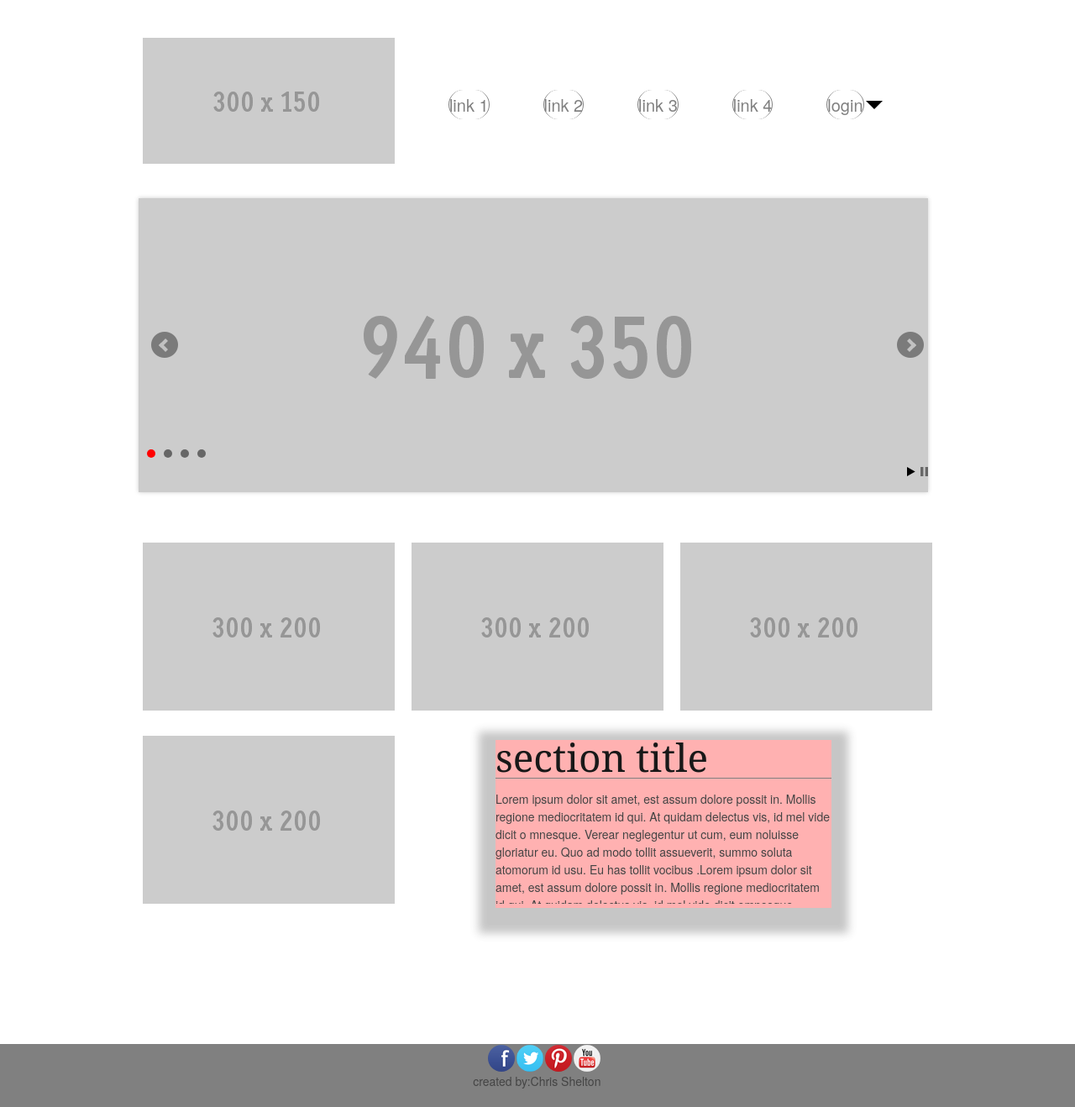
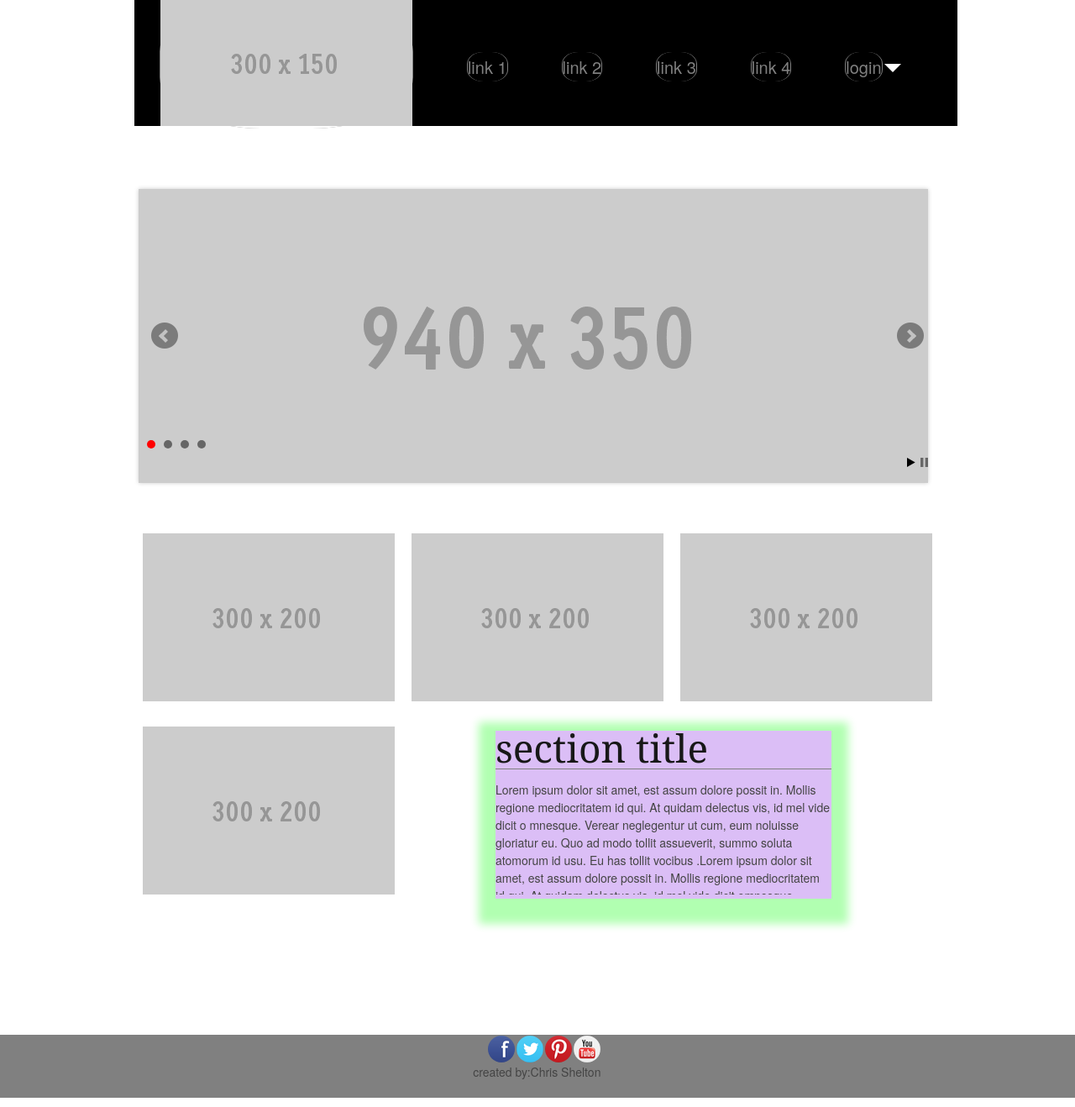
Before and after one commit to cshelton00/my_repo, a PHP site: page / in a window 1280 px wide. Shown: the whole page at 84% size. Run offline with PHP 8.4, Linux system fonts and the light colour scheme; some libraries are stand-ins or nearby versions.

Commit message:
expermented with fixed header/added javascript for log in/log out

```diff
--- a/responsive page/index.html
+++ b/responsive page/index.html
@@ -41,17 +41,18 @@
 			<li class="link nav_item"> <a class="links" href="#">link 2</a> </li>
 			<li class="link nav_item"> <a class="links" href="#">link 3</a> </li>
 			<li class="link nav_item"> <a class="links" href="#">link 4</a> </li>
-			<li class="link nav_item"> <a class="links toggle" href="#">login</a>
+			<li class="link nav_item login_link"> <a class="links toggle" href="#">login</a>
 				<ul class="login">
 		                 <li class="form_li"><form class="login_form" method="#" action="#">
 		                      <input type="text" name="username" placeholder="user name" />
 		                      <input type="password" name="password" placeholder="password" />
 		                      <input class="btn xlogin" type="button" name="login" value="login" />
-		                      <input class="btn btn_last" type="button" name="reset"  value="forgot username/password" />
+		                      <input class="btn" type="button" name="reset"  value="forgot username/password" />
 		                      <button type="button" class="btn sign_up"> sign up</button> </form>
                       		</li>
 	              	</ul>
 			</li>
+			<li class="link nav_item"> <a class="links logout" href="#">log out</a>
 		  </ul>
 		  	<div class="hamburger_btn">
 		  		<i id="hamburger" class="fa fa-bars "> </i>
--- a/responsive page/js/js.js
+++ b/responsive page/js/js.js
@@ -13,3 +13,14 @@
 $(".toggle").click(function() {
   $('.arrow_down').toggleClass("arrow_up");
 });
+
+  $(".xlogin").click(function(){
+    $(".login_link").hide();
+    $(".arrow_up").hide();
+    $(".logout").show();
+  });
+
+  $(".logout").click(function(){
+    $(".logout").hide();
+    $(".login_link").show();
+  });
--- a/responsive page/stylesheets/bxslider.css
+++ b/responsive page/stylesheets/bxslider.css
@@ -20,6 +20,7 @@
 	padding: 0;
 	*zoom: 1;
 	outline: none;
+	margin-top: 225px;
 }
 
 .bx-wrapper img {
--- a/responsive page/stylesheets/styles.css
+++ b/responsive page/stylesheets/styles.css
@@ -2,7 +2,7 @@
   clear: both;
 }
 
-/*custom media query hides links on mobile*/
+/*mobile media query's go here*/
 @media screen and (max-width: 600px) {
   .nav_item {display: none!important; }
   div.hamburger_btn {visibility: visible;  }
@@ -14,28 +14,52 @@
   .block_overlay{visibility: hidden !important;}
 
 }
+header{
+  position: relative;
+}
 
 nav{
-  position: relative;
+  position: fixed;
   height: 150px;
-  margin-top: 25px;
+  z-index: 99999999;
+  background-color: black;
+
 }
+/*form stuff*/
 input{
   outline: none;
+  width: 100%;
 }
+input[type=text]{
+  width: 154px;
+}
+input[type=password]{
+  width: 154px;
+}
+
 button{
   outline: none;
+  width: 100%;
 }
+
+.login{
+background-color: red;
+opacity: .5;
+}
+.logout{
+display: none;
+}
+/*end form stuff*/
 .arrow_down {
   width: 0px;
   height: 0px;
   border-left: 10px solid transparent;
   border-right: 10px solid transparent;
-  border-top: 10px solid black;
+  border-top: 10px solid white;
   z-index: 1;
   position: relative;
-  right: -871px;
-  top:85px;
+  right: -893px;
+  top:66px;
   margin-top: 10px;
   float: left;
   }
@@ -45,11 +69,11 @@
   height: 0px;
   border-left: 10px solid transparent;
   border-right: 10px solid transparent;
-  border-bottom: 10px solid black;
+  border-bottom: 10px solid white;
   z-index: 1;
   position: relative;
-  right: -871px;
-  top:85px;
+  right: -893px;
+  top:66px;
   margin-top: 10px;
   float: left;
   border-top: none;
@@ -83,15 +107,20 @@
   line-height: 35px;
 }
 
+a:hover{
+color: red;
+
+}
+
 .link{
   display: inline-block;
+    border-left: 1px solid grey;
+    border-right: 1px solid grey;
+    border-radius: 40%;
 }
 
 li.nav_item{
   position: relative;
-  border-left: 1px solid grey;
-  border-right: 1px solid grey;
-  border-radius: 20px;
   top: -62px;
   margin-left: 60px;
 }
@@ -117,6 +146,14 @@
 .login{
   left: -78px;
   margin-top: 10px;
+  position: absolute;;
+}
+
+#logout{
+  display: none;
+  position: relative;
+  top: -108px;
+  left: 796px;
 }
 
  .open{
@@ -151,14 +188,14 @@
 }
 
 .txt_box_overlay{
-background-color: red;
+background-color: blueviolet;
 opacity: .3;
 position: relative;
 bottom: 195px;
 right: -420px;
 height: 200px;
 z-index: -1;
-box-shadow: 0px 10px 10px 20px;
+box-shadow: lime  0px 10px 10px 20px;
 }
 
 .block_overlay{
```
